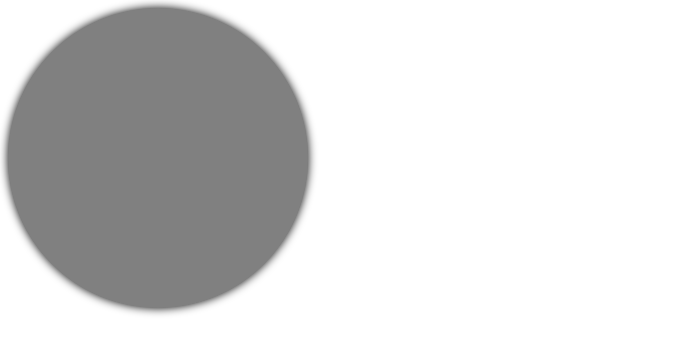
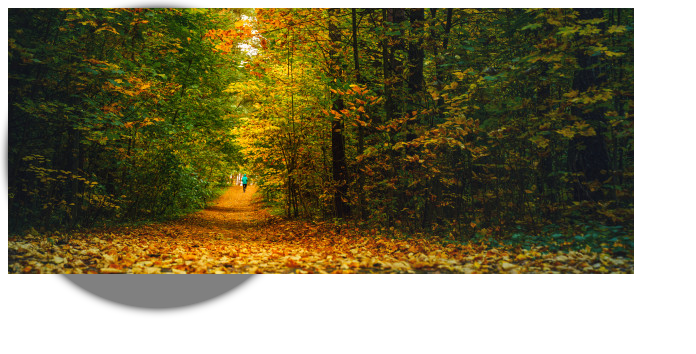
Before and after one commit to uwuMAKSON/my-first-repo, a plain HTML site: page index.html in a window 1280 px wide. Shown: the whole page, without its empty margins (0-696 px from the left). Drawn offline with Linux system fonts and the light colour scheme.

Commit message:
added img

```diff
--- a/index.html
+++ b/index.html
@@ -8,7 +8,7 @@
 </head>
 <body>
    <div>
-
+       <img src="./img.jpg" alt="">
    </div>
 </body>
 </html>
```
Also changed, not shown: img.jpg (added).
